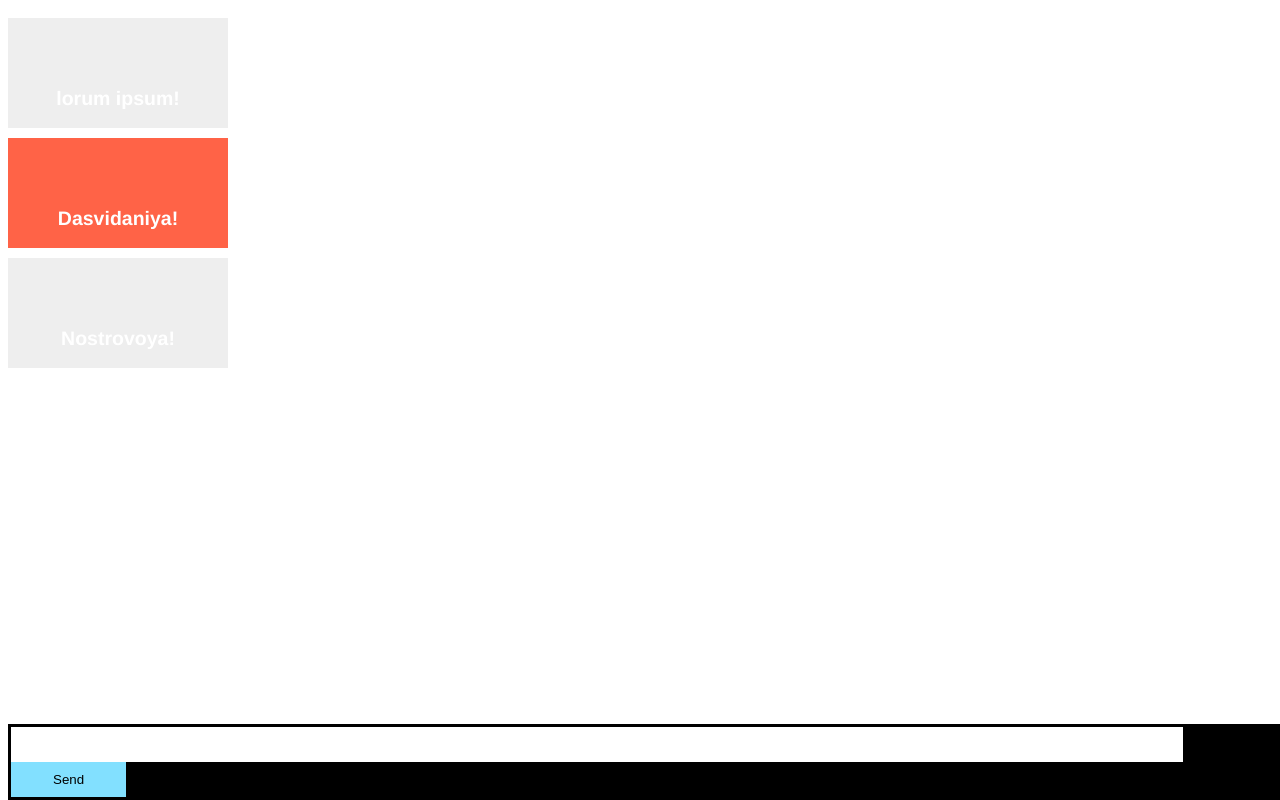
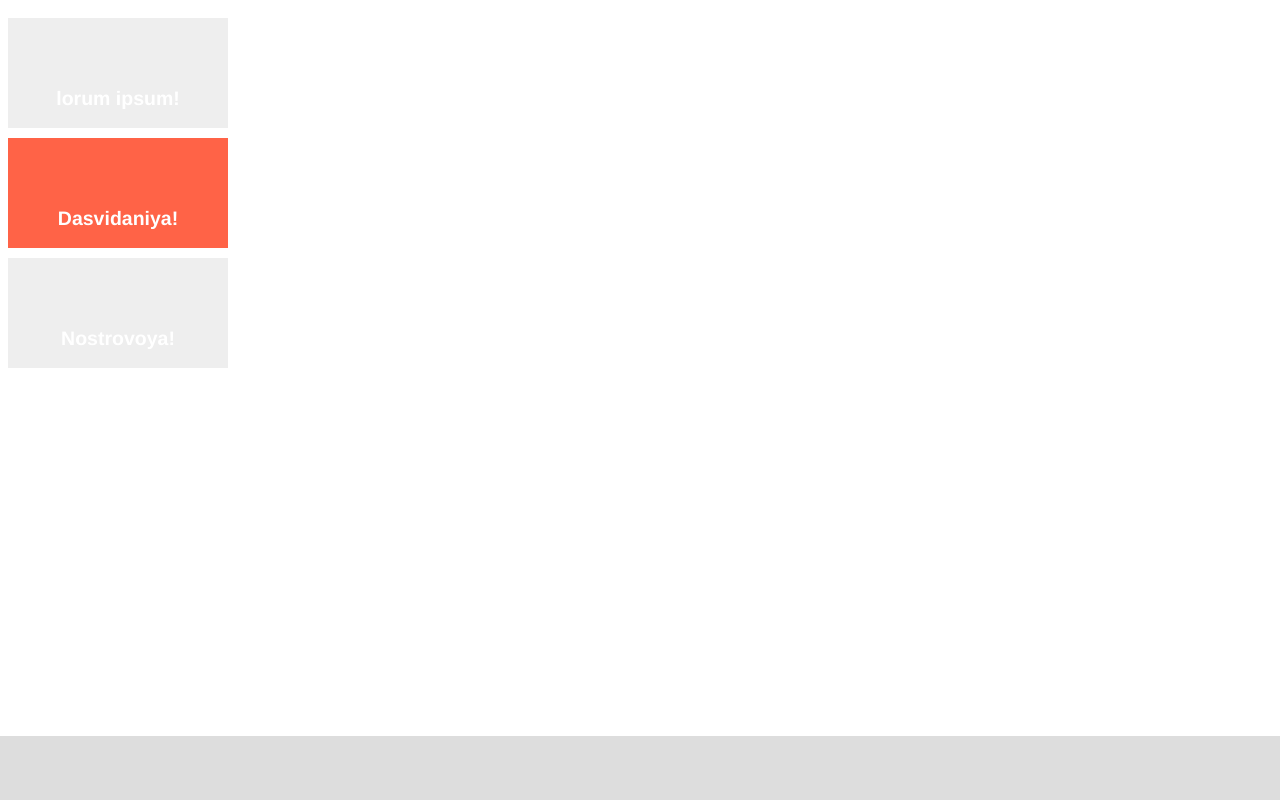
Before and after one commit to matsons/chat, a website: page index.html in a window 1280 px wide. Drawn offline with nearby package versions, Linux system fonts and the light colour scheme; no server answers.

Commit message:
intermediate commit, updated css/layout for page

```diff
--- a/index.html
+++ b/index.html
@@ -12,9 +12,12 @@
         <ul class="flex-item">Dasvidaniya!</ul>
         <ul class="flex-item">Nostrovoya!</ul>
     </ul>
-    <form action="">
+    <div class="bottom" id="bottom">
+      <textarea name="msgInput" id="msgInput" class="msgInput"></textarea>
+    </div>
+    <!-- <form action="">
         <input id="m" autocomplete="off" /><button>Send</button>
-    </form>
+    </form> -->
 </body>
 </html>
     <script src="/socket.io/socket.io.js"></script>
--- a/public/css/style.css
+++ b/public/css/style.css
@@ -29,12 +29,69 @@
 	font-weight: bold;
 	font-size: 1.5em;
 	text-align: center;
+  flex: initial;
 }
+
+button { width: 9%; background: rgb(130, 224, 255); border: none; padding: 10px; }
 
 body { font: 13px Helvetica, Arial; }
 form { background: #000; padding: 3px; position: fixed; bottom: 0; width: 100%; }
 form input { border: 0; padding: 10px; width: 90%; margin-right: 0.5%;}
-form button { width: 9%; background: rgb(130, 224, 255); border: none; padding: 10px; }
+
 #messages { list-style-type: none; margin: 0; padding: 0; }
 #messages ul { padding: 5px 10px; }
 #messages ul:nth-child(odd) { background: #eee; }
+
+.formFooter {
+  /**
+   * Lay out the children of this container with
+   * flexbox, which is horizontal by default.
+   */
+  display: flex;
+
+  /**
+   * Align the children in the center, along
+   * the main axis, which is horizontal in this case.
+   */
+  align-items: center;
+
+   /**
+   * Make the container put as much space as possible
+   * between its children, with the children at either
+   * end laying flush against the container's edges.
+   */
+  justify-content: space-between;
+
+  border-top: 1px solid #D7DBDD;
+  padding: 10px;
+}
+
+.nav {
+  position: fixed;
+  top: 0; left: 0; right: 0;
+  height: 64px;
+
+}
+
+.bottom {
+  position: fixed;
+  bottom: 0;
+  left: 0;
+  right: 0;
+  height: 64px;
+  background: #aaaaaa;
+}
+
+.bottom .msgInput {
+  height: 64px;
+  background: #dddddd;
+  border: none;
+  width: calc(100% - 64px);
+  position: absolute;
+  left: 0; top: 0;
+  padding: 0 5%;
+  resize: none;
+  padding-top: 24px;
+  overflow: scroll;
+  /* 0.5 * height - some margin (8px) */
+}
```
